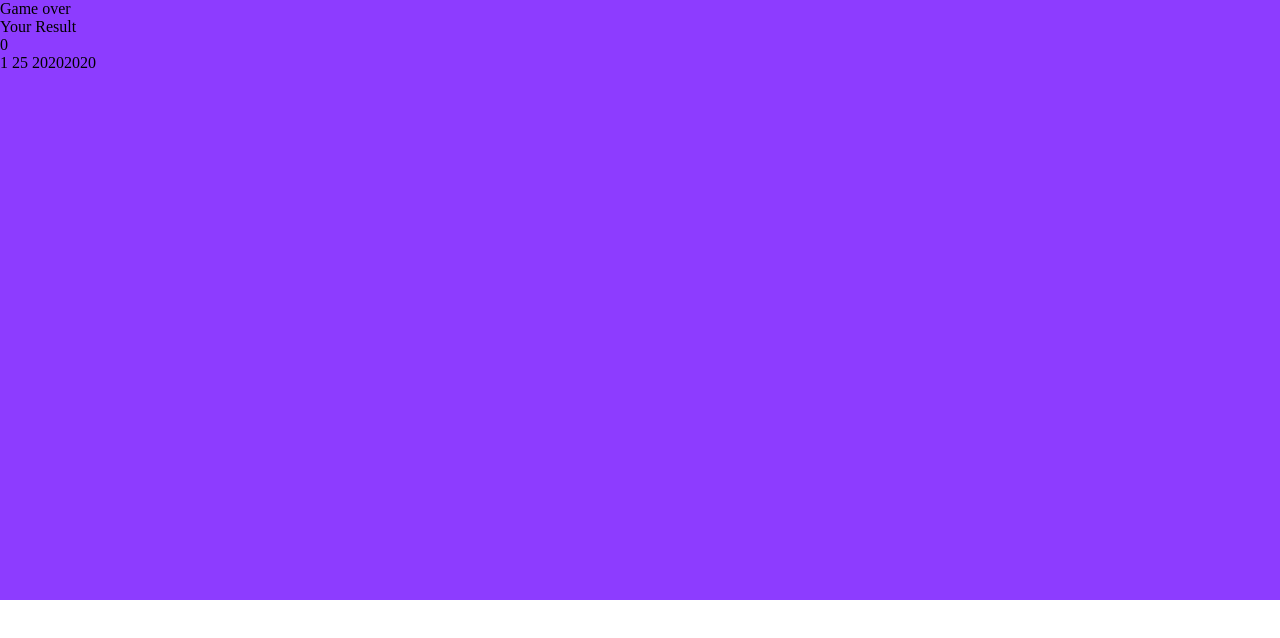
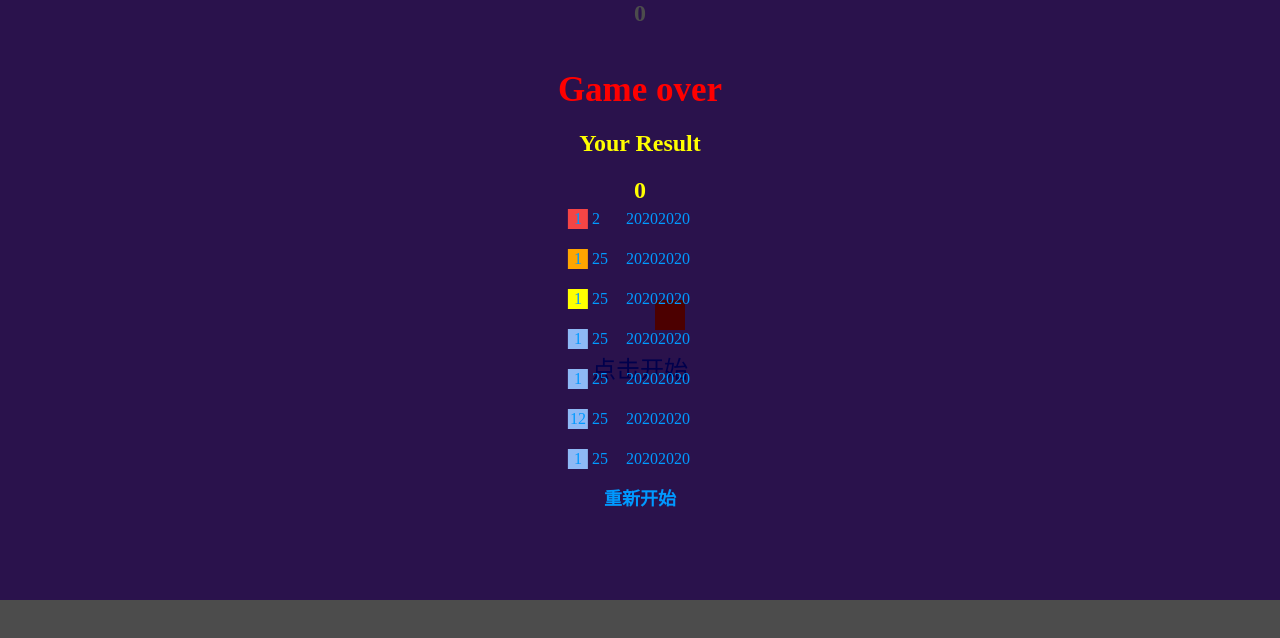
Before and after one commit to chaoyuekongjian/Bird, a plain HTML site: page index.html in a window 1280 px wide. Drawn offline with Linux system fonts and the light colour scheme.

Commit message:
flappybirdCSS

```diff
--- a/css/index.css
+++ b/css/index.css
@@ -1,10 +1,130 @@
-
 @import './reset.css';
 
 
 
-#game{
+#game {
     width: 100%;
     height: 600px;
     background-color: #8d3cff;
 }
+
+.bird {
+    position: absolute;
+    left: 50%;
+    margin-left: 15px;
+    width: 30px;
+    height: 30px;
+    background-color: red;
+    top: 300px;
+}
+
+.start {
+    color: white;
+    width: 200px;
+    height: 40px;
+    line-height: 40px;
+    text-align: center;
+    position: absolute;
+    left: 50%;
+    margin-left: -100px;
+    top: 350px;
+}
+
+.start .start-white {
+    color: white;
+    font-size: 24px;
+}
+
+div .start-blue {
+    color: blue;
+    font-size: 24px;
+}
+
+.score {
+    position: absolute;
+    left: 50%;
+    transform: translateX(-50%);
+    font-size: 24px;
+    color: white;
+    font-weight: bolder;
+}
+
+.mask {
+    position: absolute;
+    left: 0;
+    right: 0;
+    top: 0;
+    bottom: 0;
+    background-color: black;
+    opacity: 0.7;
+}
+
+
+.end {
+    position: absolute;
+    top: 70px;
+    left: 50%;
+    text-align: center;
+    transform: translateX(-50%);
+}
+
+.end .over{
+    font-size: 35px;
+    font-weight: bold;
+    color: red;
+}
+
+.end .result,
+.end .final-score{
+    color: yellow;
+    font-weight: bold;
+    font-size: 24px;
+    margin-top: 20px;
+}
+
+.end .rank-list{
+    margin-top: 20p;
+    color: #09f;
+    text-align: left;
+}
+
+.end .rank-item{
+    margin-bottom: 10px;
+    /* background-color: red; */
+    height: 30px;
+    line-height: 30px;
+    padding: 0 10px;
+}
+
+.end .rank-item .rank-degree{
+    display: inline-block;
+    background-color: #8eb9f5;
+    width: 20px;
+    height: 20px;
+    line-height: 20px;
+    text-align: center;
+}
+
+
+.end .rank-item .first{
+    background-color: #f54545;
+}
+
+.end .rank-item .second{
+    background-color: orange;
+}
+.end .rank-item .third{
+    background-color: yellow;
+}
+
+.end .rank-score{
+    display: inline-block;
+    width: 30px;
+}
+
+.end .restart {
+    color: #09f;
+    font-size: 18px;
+    font-weight: bolder;
+    cursor: pointer;
+}
--- a/index.html
+++ b/index.html
@@ -11,22 +11,52 @@
 
     <div id="game">
         <div class="bird"></div>
-        <div class="start"></div>
-        <div class="score"></div>
+        <div class="start start-blue">点击开始</div>
+        <div class="score">0</div>
         <div class="mask"></div>
         <div class="end">
             <div class="over">Game over</div>
             <div class="result">Your Result</div>
             <div class="final-score">0</div>
             <div class="rank-list"></div>
-            <div class="restart"></div>
             <ul class="rank-list">
+                <li class="rank-item">
+                    <span class="rank-degree first">1</span>
+                    <span class="rank-score">2</span>
+                    <span class="rank-time">20202020</span>
+                </li>
+                <li class="rank-item">
+                    <span class="rank-degree second">1</span>
+                    <span class="rank-score">25</span>
+                    <span class="rank-time">20202020</span>
+                </li>
+                <li class="rank-item">
+                    <span class="rank-degree third">1</span>
+                    <span class="rank-score">25</span>
+                    <span class="rank-time">20202020</span>
+                </li>
+                <li class="rank-item">
+                    <span class="rank-degree">1</span>
+                    <span class="rank-score">25</span>
+                    <span class="rank-time">20202020</span>
+                </li>
+                <li class="rank-item">
+                    <span class="rank-degree">1</span>
+                    <span class="rank-score">25</span>
+                    <span class="rank-time">20202020</span>
+                </li>
+                <li class="rank-item">
+                    <span class="rank-degree">12</span>
+                    <span class="rank-score">25</span>
+                    <span class="rank-time">20202020</span>
+                </li>
                 <li class="rank-item">
                     <span class="rank-degree">1</span>
                     <span class="rank-score">25</span>
                     <span class="rank-time">20202020</span>
                 </li>
             </ul>
+            <div class="restart">重新开始</div>
         </div>
 
 
```
